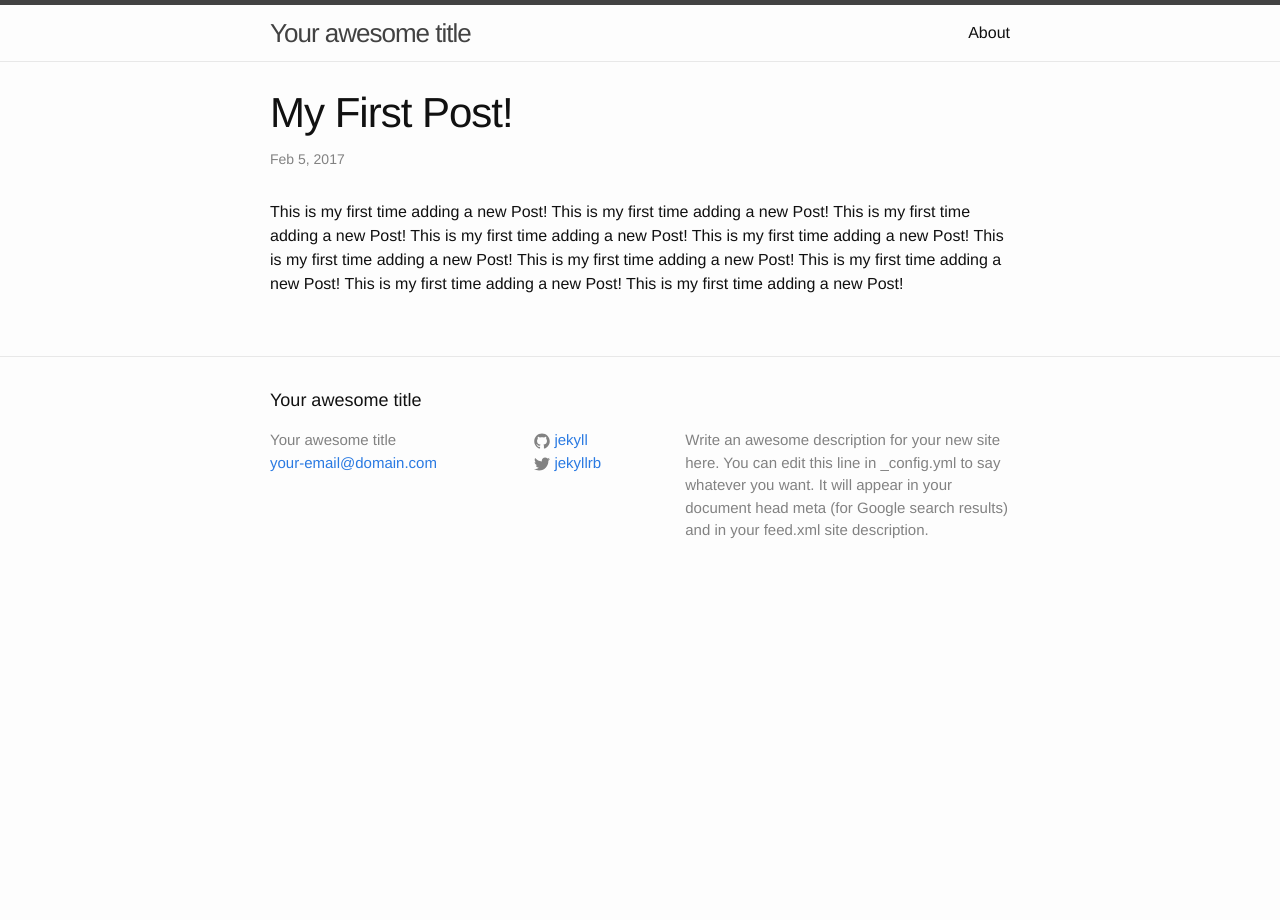
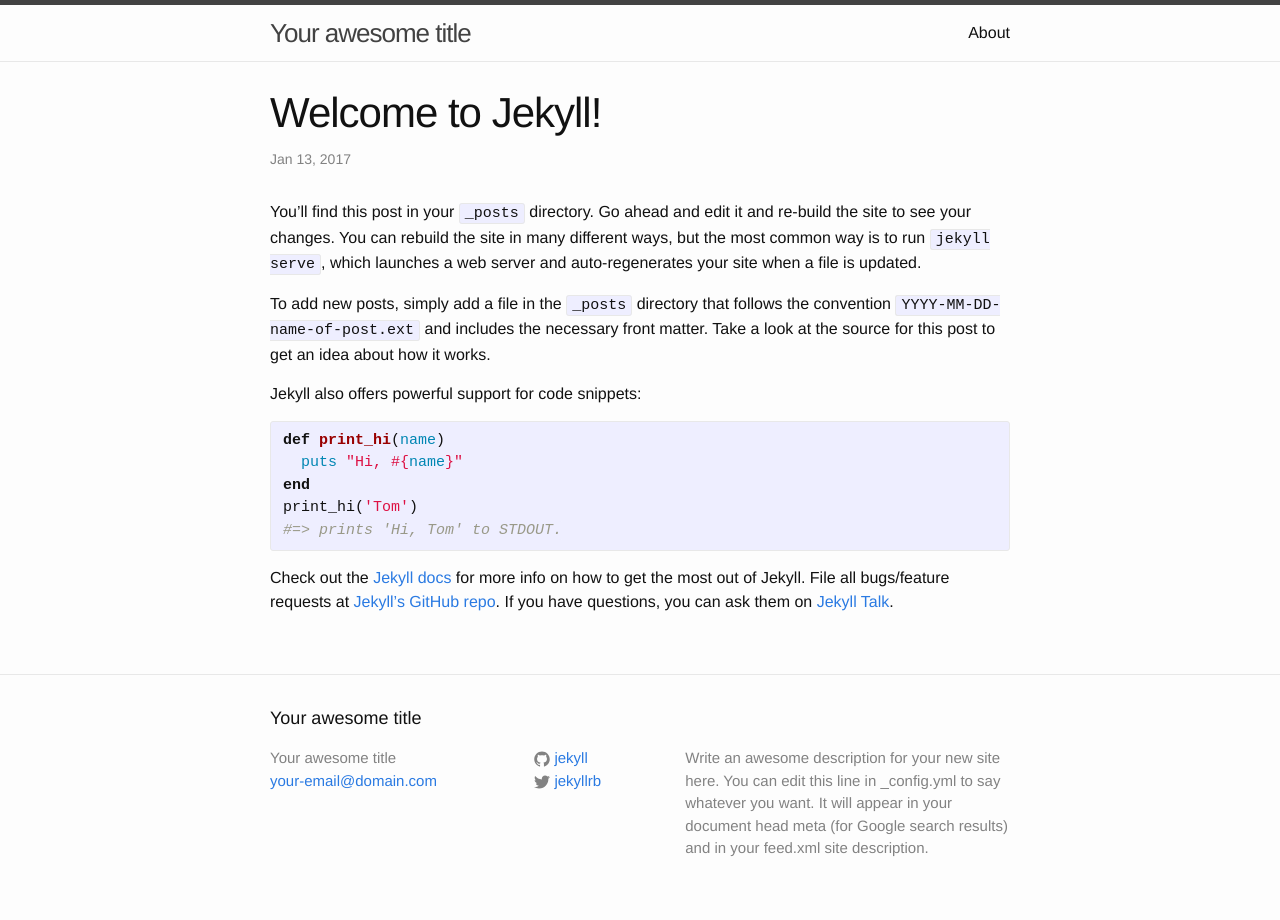
Before and after one commit to blakejay95/testlab, a Jekyll site: the page built from _posts/2017-02-05-first-post.markdown, in a window 1280 px wide. Built offline with Jekyll 4.4.1, drawn with Linux system fonts in a browser that asks for light colours.

Commit message:
Test02
second test

```diff
--- a/_posts/2017-02-05-first-post.markdown
+++ b/_posts/2017-02-05-first-post.markdown
@@ -1,10 +1,25 @@
 ---
 layout: post
-title:  "My First Post!"
-date:   2017-02-05
+title:  "Welcome to Jekyll!"
+date:   2017-01-13 03:20:52 -0500
 categories: jekyll update
 ---
-This is my first time adding a new Post! This is my first time adding a new Post! This is my first time adding a new Post!
-This is my first time adding a new Post! This is my first time adding a new Post! This is my first time adding a new Post!
-This is my first time adding a new Post! This is my first time adding a new Post! This is my first time adding a new Post!
-This is my first time adding a new Post!
+You’ll find this post in your `_posts` directory. Go ahead and edit it and re-build the site to see your changes. You can rebuild the site in many different ways, but the most common way is to run `jekyll serve`, which launches a web server and auto-regenerates your site when a file is updated.
+
+To add new posts, simply add a file in the `_posts` directory that follows the convention `YYYY-MM-DD-name-of-post.ext` and includes the necessary front matter. Take a look at the source for this post to get an idea about how it works.
+
+Jekyll also offers powerful support for code snippets:
+
+{% highlight ruby %}
+def print_hi(name)
+  puts "Hi, #{name}"
+end
+print_hi('Tom')
+#=> prints 'Hi, Tom' to STDOUT.
+{% endhighlight %}
+
+Check out the [Jekyll docs][jekyll-docs] for more info on how to get the most out of Jekyll. File all bugs/feature requests at [Jekyll’s GitHub repo][jekyll-gh]. If you have questions, you can ask them on [Jekyll Talk][jekyll-talk].
+
+[jekyll-docs]: http://jekyllrb.com/docs/home
+[jekyll-gh]:   https://github.com/jekyll/jekyll
+[jekyll-talk]: https://talk.jekyllrb.com/
```
